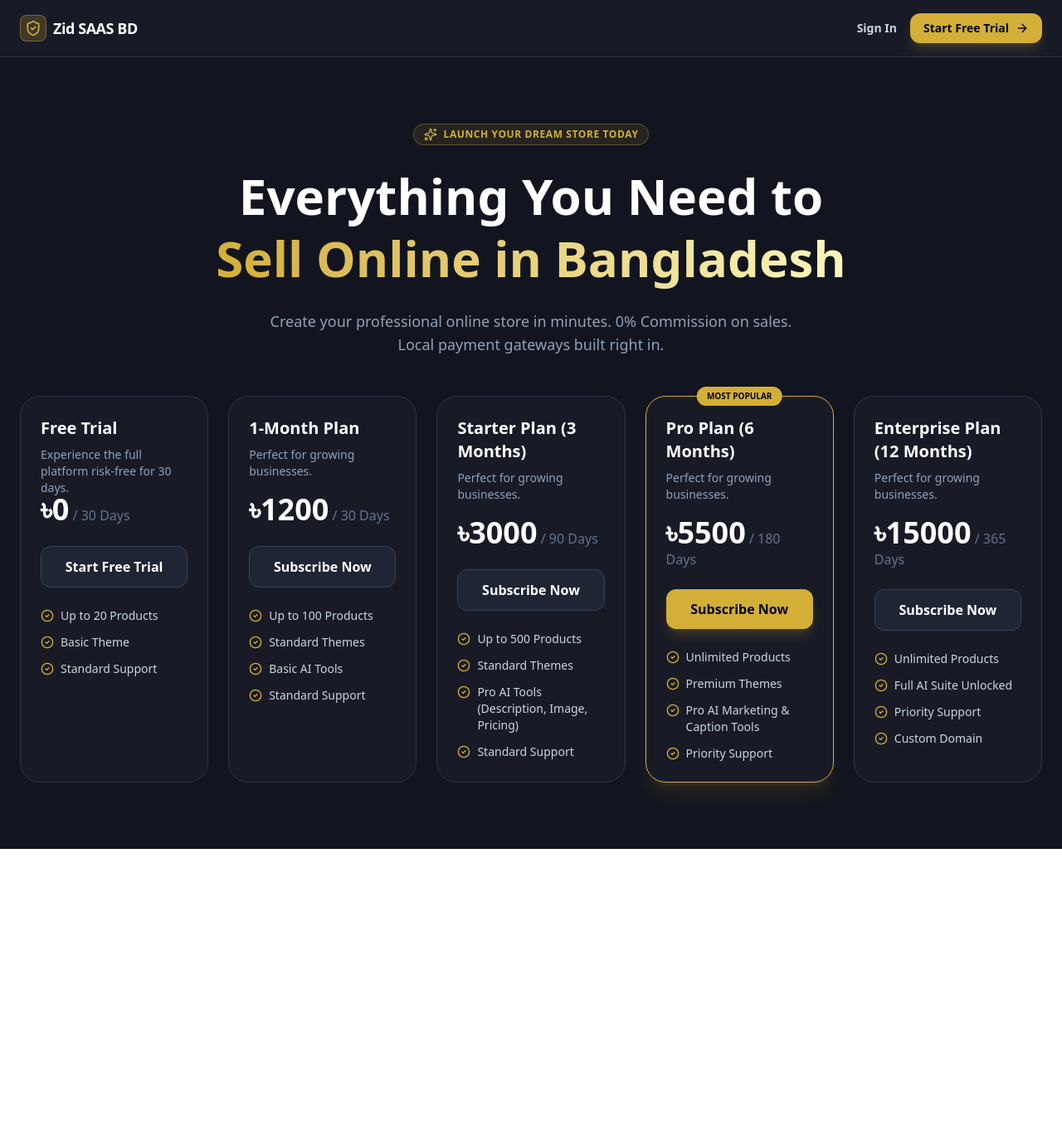
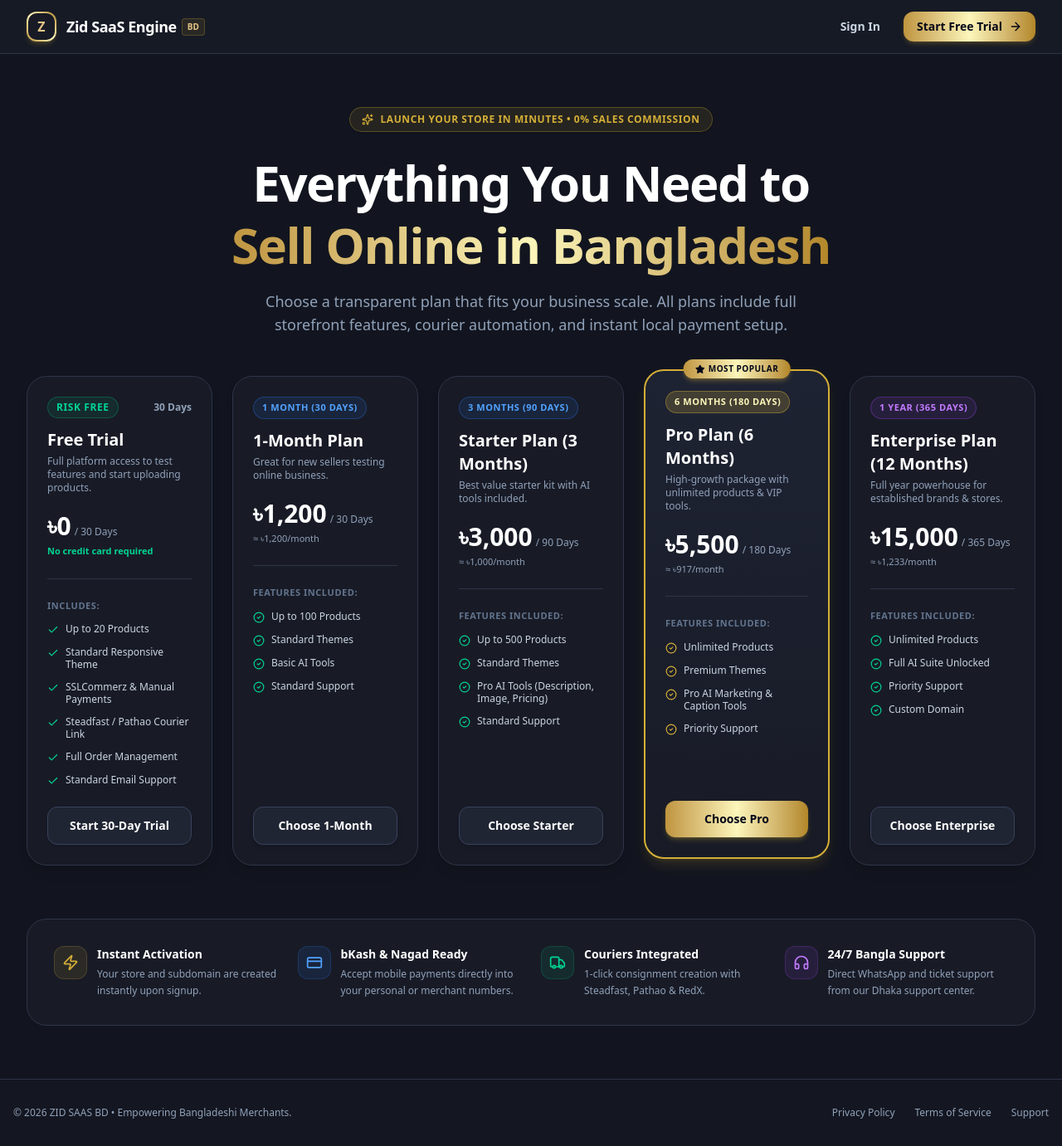
Before and after one commit to mmalamin9912-arch/VerendaBD, a React (Vite) app: page / in a window 1280 px wide. Shown: the whole page at 83% size. Before the commit the page ends 1023 px from the top, so only its background shows below. Built offline with nearby package versions, Linux system fonts and the light colour scheme; no server answers.

Commit message:
fix landing page tailwind CSS layout

```diff
--- a/src/App.tsx
+++ b/src/App.tsx
@@ -1225,6 +1225,8 @@ export default function App() {
     return (
       <PublicPricingLanding
         isAuthenticated={isAuthenticated}
+        plans={platformPlans}
+        platformSettings={platformSettings}
         onGoToDashboard={() => {
           setShowLanding(false);
           setActiveTab('dashboard');
--- a/src/components/PublicPricingLanding.tsx
+++ b/src/components/PublicPricingLanding.tsx
@@ -1,47 +1,96 @@
 import React from 'react';
-import { ShieldCheck, CheckCircle2, ArrowRight, Sparkles, Building2, Smartphone, Zap } from 'lucide-react';
+import {
+  ShieldCheck,
+  CheckCircle2,
+  ArrowRight,
+  Sparkles,
+  Zap,
+  Truck,
+  CreditCard,
+  Headphones,
+  Check,
+  Star,
+  Lock
+} from 'lucide-react';
 import { subscriptionPlans } from '../data/initialData';
+import { SubscriptionPlan, PlatformSettings } from '../types';
 
 interface PublicPricingLandingProps {
   onSelectPlan: (planId: string) => void;
   onLoginClick: () => void;
   isAuthenticated?: boolean;
   onGoToDashboard?: () => void;
+  plans?: SubscriptionPlan[];
+  platformSettings?: PlatformSettings;
 }
 
 export const PublicPricingLanding: React.FC<PublicPricingLandingProps> = ({
   onSelectPlan,
   onLoginClick,
   isAuthenticated,
-  onGoToDashboard
+  onGoToDashboard,
+  plans = subscriptionPlans,
+  platformSettings
 }) => {
+  const activePlans = (plans && plans.length > 0 ? plans : subscriptionPlans).filter(p => p.isActive !== false);
+
+  const getPlanDurationLabel = (plan: SubscriptionPlan) => {
+    if (plan.durationDays === 30) return '1 Month (30 Days)';
+    if (plan.durationDays === 90) return '3 Months (90 Days)';
+    if (plan.durationDays === 180) return '6 Months (180 Days)';
+    if (plan.durationDays === 365) return '1 Year (365 Days)';
+    return `${plan.durationDays} Days`;
+  };
+
+  const getPlanDescription = (plan: SubscriptionPlan) => {
+    if (plan.id === 'starter_1m') return 'Great for new sellers testing online business.';
+    if (plan.id === 'starter_3m') return 'Best value starter kit with AI tools included.';
+    if (plan.id === 'pro_6m') return 'High-growth package with unlimited products & VIP tools.';
+    if (plan.id === 'enterprise_12m') return 'Full year powerhouse for established brands & stores.';
+    return 'Complete e-commerce toolkit for your business.';
+  };
+
   return (
     <div className="min-h-screen bg-[#12151F] text-slate-100 font-sans selection:bg-[#D4AF37] selection:text-slate-950 flex flex-col">
       {/* Navbar */}
-      <nav className="flex items-center justify-between px-6 py-4 border-b border-[#2E3548] bg-[#181B26]">
-        <div className="flex items-center gap-2">
-          <div className="w-8 h-8 rounded-lg bg-[#D4AF37]/20 border border-[#D4AF37]/40 flex items-center justify-center text-[#D4AF37]">
-            <ShieldCheck className="w-5 h-5" />
+      <header className="sticky top-0 z-50 backdrop-blur-md bg-[#181B26]/90 border-b border-[#2E3548]">
+        <div className="max-w-7xl mx-auto px-4 sm:px-6 lg:px-8 h-16 flex items-center justify-between">
+          <div className="flex items-center gap-3">
+            <div className="w-9 h-9 rounded-xl bg-gradient-to-tr from-[#BF953F] via-[#FCF6BA] to-[#B38728] p-0.5 shadow-md shadow-[#D4AF37]/20 flex items-center justify-center">
+              <div className="w-full h-full bg-[#181B26] rounded-[10px] flex items-center justify-center font-black text-[#E6C587] text-base">
+                Z
               </div>
-          <span className="font-black text-lg text-white tracking-tight">Zid SAAS BD</span>
             </div>
-        <div className="flex items-center gap-4 text-sm font-semibold">
+            <div className="flex items-center gap-1.5">
+              <span className="font-black text-lg text-white tracking-tight">
+                {platformSettings?.siteTitle || 'ZID SAAS'}
+              </span>
+              <span className="text-[#E6C587] text-[10px] uppercase font-bold px-1.5 py-0.5 rounded bg-[#D4AF37]/10 border border-[#D4AF37]/25">
+                BD
+              </span>
+            </div>
+          </div>
+
+          <div className="flex items-center gap-3 sm:gap-4 text-sm font-semibold">
             {isAuthenticated && onGoToDashboard ? (
               <button
                 onClick={onGoToDashboard}
-              className="bg-[#D4AF37] hover:bg-[#FCF6BA] text-slate-950 px-4 py-2 rounded-xl shadow-lg shadow-[#D4AF37]/20 transition flex items-center gap-2 font-bold cursor-pointer"
+                className="bg-gradient-to-r from-[#BF953F] via-[#FCF6BA] to-[#B38728] text-slate-950 px-4 py-2 rounded-xl shadow-lg shadow-[#D4AF37]/20 transition-transform active:scale-95 hover:brightness-105 flex items-center gap-2 font-black cursor-pointer"
               >
                 <span>Go to Dashboard</span>
                 <ArrowRight className="w-4 h-4" />
               </button>
             ) : (
               <>
-              <button onClick={onLoginClick} className="text-slate-300 hover:text-white transition cursor-pointer">
+                <button
+                  onClick={onLoginClick}
+                  className="text-slate-300 hover:text-white px-3 py-2 rounded-lg transition-colors cursor-pointer"
+                >
                   Sign In
                 </button>
                 <button
                   onClick={() => onSelectPlan('free_trial')}
-                className="bg-[#D4AF37] hover:bg-[#FCF6BA] text-slate-950 px-4 py-2 rounded-xl shadow-lg shadow-[#D4AF37]/20 transition flex items-center gap-2 cursor-pointer font-bold"
+                  className="bg-gradient-to-r from-[#BF953F] via-[#FCF6BA] to-[#B38728] text-slate-950 px-4 py-2 rounded-xl shadow-md shadow-[#D4AF37]/20 transition-transform active:scale-95 hover:brightness-105 flex items-center gap-2 cursor-pointer font-black"
                 >
                   <span>Start Free Trial</span>
                   <ArrowRight className="w-4 h-4" />
@@ -49,95 +98,221 @@ export const PublicPricingLanding: React.FC<PublicPricingLandingProps> = ({
               </>
             )}
           </div>
-      </nav>
+        </div>
+      </header>
 
-      {/* Hero Section */}
-      <div className="flex-1 max-w-7xl mx-auto px-6 py-20 w-full flex flex-col items-center text-center">
-        <div className="inline-flex items-center gap-2 px-3 py-1 rounded-full bg-[#D4AF37]/10 border border-[#D4AF37]/30 text-[#D4AF37] text-xs font-bold uppercase tracking-wider mb-6">
-          <Sparkles className="w-4 h-4" />
-          <span>Launch Your Dream Store Today</span>
+      {/* Main Content */}
+      <main className="flex-1 max-w-7xl mx-auto px-4 sm:px-6 lg:px-8 py-12 md:py-16 w-full flex flex-col items-center">
+        {/* Badge & Title */}
+        <div className="inline-flex items-center gap-2 px-3.5 py-1.5 rounded-full bg-[#D4AF37]/10 border border-[#D4AF37]/30 text-[#D4AF37] text-xs font-black uppercase tracking-wider mb-6 shadow-sm">
+          <Sparkles className="w-3.5 h-3.5" />
+          <span>Launch Your Store in Minutes • 0% Sales Commission</span>
         </div>
-        <h1 className="text-4xl md:text-6xl font-black text-white leading-tight mb-6">
-          Everything You Need to <br />
-          <span className="text-transparent bg-clip-text bg-gradient-to-r from-[#D4AF37] to-[#FCF6BA]">Sell Online in Bangladesh</span>
+
+        <h1 className="text-3xl sm:text-4xl md:text-5xl lg:text-6xl font-black text-white leading-tight text-center max-w-4xl mb-4 tracking-tight">
+          Everything You Need to <br className="hidden sm:inline" />
+          <span className="text-transparent bg-clip-text bg-gradient-to-r from-[#BF953F] via-[#FCF6BA] to-[#B38728]">
+            Sell Online in Bangladesh
+          </span>
         </h1>
-        <p className="text-lg text-slate-400 max-w-2xl mb-12">
-          Create your professional online store in minutes. 0% Commission on sales. Local payment gateways built right in.
+
+        <p className="text-slate-400 text-sm sm:text-base md:text-lg text-center max-w-2xl mb-12">
+          Choose a transparent plan that fits your business scale. All plans include full storefront features, courier automation, and instant local payment setup.
         </p>
 
-        {/* Pricing Grid */}
-        <div className="grid grid-cols-1 md:grid-cols-2 lg:grid-cols-3 xl:grid-cols-5 gap-6 w-full">
+        {/* Pricing Cards Grid */}
+        <div className="grid grid-cols-1 md:grid-cols-2 lg:grid-cols-3 xl:grid-cols-5 gap-6 w-full mb-16 items-stretch">
 
-          {/* Free Trial Card */}
-          <div className="bg-[#181B26] border border-[#2E3548] rounded-3xl p-6 flex flex-col text-left hover:border-[#D4AF37]/50 transition-colors relative">
-            <h3 className="text-xl font-bold text-white mb-2">Free Trial</h3>
-            <p className="text-sm text-slate-400 mb-4 h-10">Experience the full platform risk-free for 30 days.</p>
-            <div className="mb-6">
-              <span className="text-4xl font-black text-white">৳0</span>
-              <span className="text-slate-500"> / 30 Days</span>
+          {/* Card 1: 30-Day Free Trial */}
+          <div className="bg-[#181B26] border border-[#2E3548] rounded-3xl p-6 flex flex-col justify-between hover:border-[#D4AF37]/50 transition-all duration-200 relative group shadow-lg">
+            <div>
+              <div className="flex items-center justify-between mb-3">
+                <span className="text-xs font-black uppercase tracking-wider text-emerald-400 px-2.5 py-1 rounded-full bg-emerald-500/10 border border-emerald-500/30">
+                  Risk Free
+                </span>
+                <span className="text-xs text-slate-400 font-semibold">30 Days</span>
               </div>
-            <button
-              onClick={() => onSelectPlan('free_trial')}
-              className="w-full bg-[#202533] hover:bg-[#282E3F] border border-[#3A435E] text-white font-bold py-3 rounded-xl mb-6 transition"
-            >
-              Start Free Trial
-            </button>
-            <div className="space-y-3 flex-1">
-              {['Up to 20 Products', 'Basic Theme', 'Standard Support'].map((feat, idx) => (
-                <div key={idx} className="flex items-start gap-2 text-sm text-slate-300">
-                  <CheckCircle2 className="w-4 h-4 text-[#D4AF37] shrink-0 mt-0.5" />
-                  <span>{feat}</span>
+              <h3 className="text-xl font-black text-white mb-1">Free Trial</h3>
+              <p className="text-xs text-slate-400 mb-5 min-h-[32px]">
+                Full platform access to test features and start uploading products.
+              </p>
+
+              <div className="mb-6 pb-6 border-b border-[#2E3548]">
+                <div className="flex items-baseline gap-1">
+                  <span className="text-3xl font-black text-white">৳0</span>
+                  <span className="text-xs text-slate-400 font-medium">/ 30 Days</span>
+                </div>
+                <p className="text-[11px] text-emerald-400 mt-1 font-semibold">No credit card required</p>
+              </div>
+
+              <div className="space-y-3 mb-6">
+                <p className="text-[11px] uppercase font-black tracking-wider text-slate-500">Includes:</p>
+                {[
+                  'Up to 20 Products',
+                  'Standard Responsive Theme',
+                  'SSLCommerz & Manual Payments',
+                  'Steadfast / Pathao Courier Link',
+                  'Full Order Management',
+                  'Standard Email Support'
+                ].map((feat, idx) => (
+                  <div key={idx} className="flex items-start gap-2 text-xs text-slate-300">
+                    <Check className="w-3.5 h-3.5 text-emerald-400 shrink-0 mt-0.5" />
+                    <span className="leading-tight">{feat}</span>
                   </div>
                 ))}
               </div>
             </div>
 
-          {/* Map real subscription plans */}
-          {subscriptionPlans.filter(p => p.isActive).map((plan) => (
+            <button
+              onClick={() => onSelectPlan('free_trial')}
+              className="w-full bg-[#202533] hover:bg-[#2A3144] border border-[#3A435E] hover:border-[#D4AF37]/50 text-white font-bold py-3 rounded-xl transition-all active:scale-[0.98] text-sm cursor-pointer shadow-sm"
+            >
+              Start 30-Day Trial
+            </button>
+          </div>
+
+          {/* Cards 2-5: Dynamic Subscription Plans */}
+          {activePlans.map((plan) => {
+            const isPro = plan.isPopular || plan.id === 'pro_6m';
+            const isEnterprise = plan.id === 'enterprise_12m';
+
+            return (
               <div
                 key={plan.id}
-              className={`bg-[#181B26] border rounded-3xl p-6 flex flex-col text-left transition-colors relative ${
-                plan.isPopular
-                  ? 'border-[#D4AF37] shadow-xl shadow-[#D4AF37]/10'
-                  : 'border-[#2E3548] hover:border-[#D4AF37]/50'
+                className={`bg-[#181B26] rounded-3xl p-6 flex flex-col justify-between transition-all duration-200 relative group shadow-lg ${
+                  isPro
+                    ? 'border-2 border-[#D4AF37] shadow-[#D4AF37]/15 bg-gradient-to-b from-[#1E2333] to-[#181B26] md:-translate-y-2'
+                    : 'border border-[#2E3548] hover:border-[#D4AF37]/50'
                 }`}
               >
-              {plan.isPopular && (
-                <div className="absolute -top-3 left-1/2 -translate-x-1/2 bg-[#D4AF37] text-slate-950 text-[10px] font-black uppercase px-3 py-1 rounded-full">
-                  Most Popular
+                {/* Popular Pill */}
+                {isPro && (
+                  <div className="absolute -top-3.5 left-1/2 -translate-x-1/2 bg-gradient-to-r from-[#BF953F] via-[#FCF6BA] to-[#B38728] text-slate-950 text-[10px] font-black uppercase tracking-wider px-3.5 py-1 rounded-full shadow-md shadow-[#D4AF37]/30 flex items-center gap-1 whitespace-nowrap">
+                    <Star className="w-3 h-3 fill-slate-950" />
+                    <span>Most Popular</span>
                   </div>
                 )}
-              <div className="flex justify-between items-start mb-2">
-                <h3 className="text-xl font-bold text-white">{plan.name}</h3>
+
+                <div>
+                  <div className="flex items-center justify-between mb-3">
+                    <span className={`text-[11px] font-black uppercase tracking-wider px-2.5 py-1 rounded-full ${
+                      isPro
+                        ? 'bg-[#D4AF37]/20 border border-[#D4AF37]/40 text-[#FCF6BA]'
+                        : isEnterprise
+                        ? 'bg-purple-500/10 border border-purple-500/30 text-purple-400'
+                        : 'bg-blue-500/10 border border-blue-500/30 text-blue-400'
+                    }`}>
+                      {getPlanDurationLabel(plan)}
+                    </span>
                   </div>
-              <p className="text-sm text-slate-400 mb-4 h-10">Perfect for growing businesses.</p>
-              <div className="mb-6">
-                <span className="text-4xl font-black text-white">৳{plan.price}</span>
-                <span className="text-slate-500"> / {plan.durationDays} Days</span>
+
+                  <h3 className="text-xl font-black text-white mb-1">{plan.name}</h3>
+                  <p className="text-xs text-slate-400 mb-5 min-h-[32px]">
+                    {getPlanDescription(plan)}
+                  </p>
+
+                  <div className="mb-6 pb-6 border-b border-[#2E3548]">
+                    <div className="flex items-baseline gap-1">
+                      <span className="text-3xl font-black text-white">৳{plan.price.toLocaleString()}</span>
+                      <span className="text-xs text-slate-400 font-medium">/ {plan.durationDays} Days</span>
                     </div>
-              <button
-                onClick={() => onSelectPlan(plan.id)}
-                className={`w-full font-bold py-3 rounded-xl mb-6 transition ${
-                  plan.isPopular
-                    ? 'bg-[#D4AF37] hover:bg-[#FCF6BA] text-slate-950 shadow-lg shadow-[#D4AF37]/20'
-                    : 'bg-[#202533] hover:bg-[#282E3F] border border-[#3A435E] text-white'
-                }`}
-              >
-                Subscribe Now
-              </button>
-              <div className="space-y-3 flex-1">
+                    <p className="text-[11px] text-slate-400 mt-1">
+                      ≈ ৳{Math.round(plan.price / (plan.durationDays / 30)).toLocaleString()}/month
+                    </p>
+                  </div>
+
+                  <div className="space-y-3 mb-6">
+                    <p className="text-[11px] uppercase font-black tracking-wider text-slate-500">Features Included:</p>
                     {plan.features.map((feat, idx) => (
-                  <div key={idx} className="flex items-start gap-2 text-sm text-slate-300">
-                    <CheckCircle2 className="w-4 h-4 text-[#D4AF37] shrink-0 mt-0.5" />
-                    <span>{feat}</span>
+                      <div key={idx} className="flex items-start gap-2 text-xs text-slate-300">
+                        <CheckCircle2 className={`w-3.5 h-3.5 shrink-0 mt-0.5 ${
+                          isPro ? 'text-[#D4AF37]' : 'text-emerald-400'
+                        }`} />
+                        <span className="leading-tight">{feat}</span>
                       </div>
                     ))}
                   </div>
                 </div>
-          ))}
 
+                <button
+                  onClick={() => onSelectPlan(plan.id)}
+                  className={`w-full font-black py-3 rounded-xl transition-all active:scale-[0.98] text-sm cursor-pointer shadow-md ${
+                    isPro
+                      ? 'bg-gradient-to-r from-[#BF953F] via-[#FCF6BA] to-[#B38728] text-slate-950 hover:brightness-105 shadow-[#D4AF37]/25'
+                      : 'bg-[#202533] hover:bg-[#2A3144] border border-[#3A435E] hover:border-[#D4AF37]/50 text-white'
+                  }`}
+                >
+                  Choose {plan.name.split(' ')[0]}
+                </button>
+              </div>
+            );
+          })}
+
+        </div>
+
+        {/* Feature Highlights / Trust Bar */}
+        <div className="w-full bg-[#181B26] border border-[#2E3548] rounded-3xl p-6 sm:p-8 grid grid-cols-1 sm:grid-cols-2 lg:grid-cols-4 gap-6">
+          <div className="flex items-start gap-3">
+            <div className="w-10 h-10 rounded-xl bg-[#D4AF37]/10 border border-[#D4AF37]/20 flex items-center justify-center text-[#D4AF37] shrink-0">
+              <Zap className="w-5 h-5" />
+            </div>
+            <div>
+              <h4 className="text-sm font-bold text-white mb-1">Instant Activation</h4>
+              <p className="text-xs text-slate-400 leading-relaxed">
+                Your store and subdomain are created instantly upon signup.
+              </p>
+            </div>
+          </div>
+
+          <div className="flex items-start gap-3">
+            <div className="w-10 h-10 rounded-xl bg-blue-500/10 border border-blue-500/20 flex items-center justify-center text-blue-400 shrink-0">
+              <CreditCard className="w-5 h-5" />
+            </div>
+            <div>
+              <h4 className="text-sm font-bold text-white mb-1">bKash & Nagad Ready</h4>
+              <p className="text-xs text-slate-400 leading-relaxed">
+                Accept mobile payments directly into your personal or merchant numbers.
+              </p>
+            </div>
+          </div>
+
+          <div className="flex items-start gap-3">
+            <div className="w-10 h-10 rounded-xl bg-emerald-500/10 border border-emerald-500/20 flex items-center justify-center text-emerald-400 shrink-0">
+              <Truck className="w-5 h-5" />
+            </div>
+            <div>
+              <h4 className="text-sm font-bold text-white mb-1">Couriers Integrated</h4>
+              <p className="text-xs text-slate-400 leading-relaxed">
+                1-click consignment creation with Steadfast, Pathao & RedX.
+              </p>
+            </div>
+          </div>
+
+          <div className="flex items-start gap-3">
+            <div className="w-10 h-10 rounded-xl bg-purple-500/10 border border-purple-500/20 flex items-center justify-center text-purple-400 shrink-0">
+              <Headphones className="w-5 h-5" />
+            </div>
+            <div>
+              <h4 className="text-sm font-bold text-white mb-1">24/7 Bangla Support</h4>
+              <p className="text-xs text-slate-400 leading-relaxed">
+                Direct WhatsApp and ticket support from our Dhaka support center.
+              </p>
             </div>
           </div>
         </div>
+      </main>
+
+      {/* Footer */}
+      <footer className="border-t border-[#2E3548] py-8 text-center text-xs text-slate-400 bg-[#141721]">
+        <div className="max-w-7xl mx-auto px-4 flex flex-col sm:flex-row items-center justify-between gap-4">
+          <p>© {new Date().getFullYear()} ZID SAAS BD • Empowering Bangladeshi Merchants.</p>
+          <div className="flex items-center gap-6">
+            <span className="hover:text-slate-300 transition-colors">Privacy Policy</span>
+            <span className="hover:text-slate-300 transition-colors">Terms of Service</span>
+            <span className="hover:text-slate-300 transition-colors">Support</span>
+          </div>
+        </div>
+      </footer>
+    </div>
   );
 };
```
Lines whose indentation alone changed are shown as unchanged.
